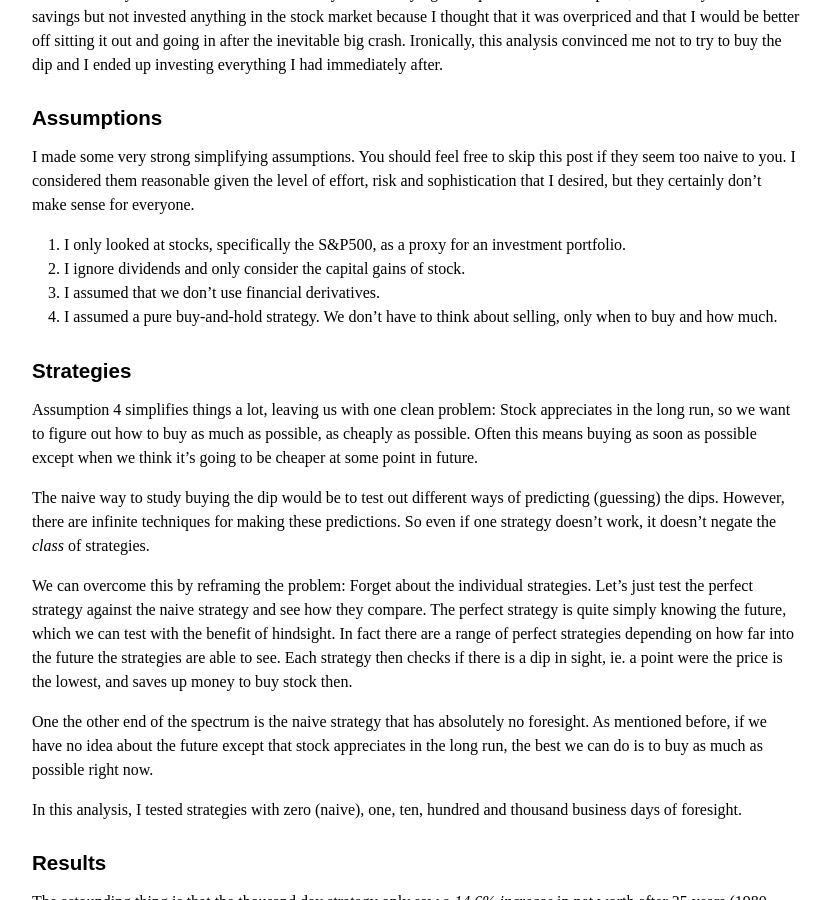
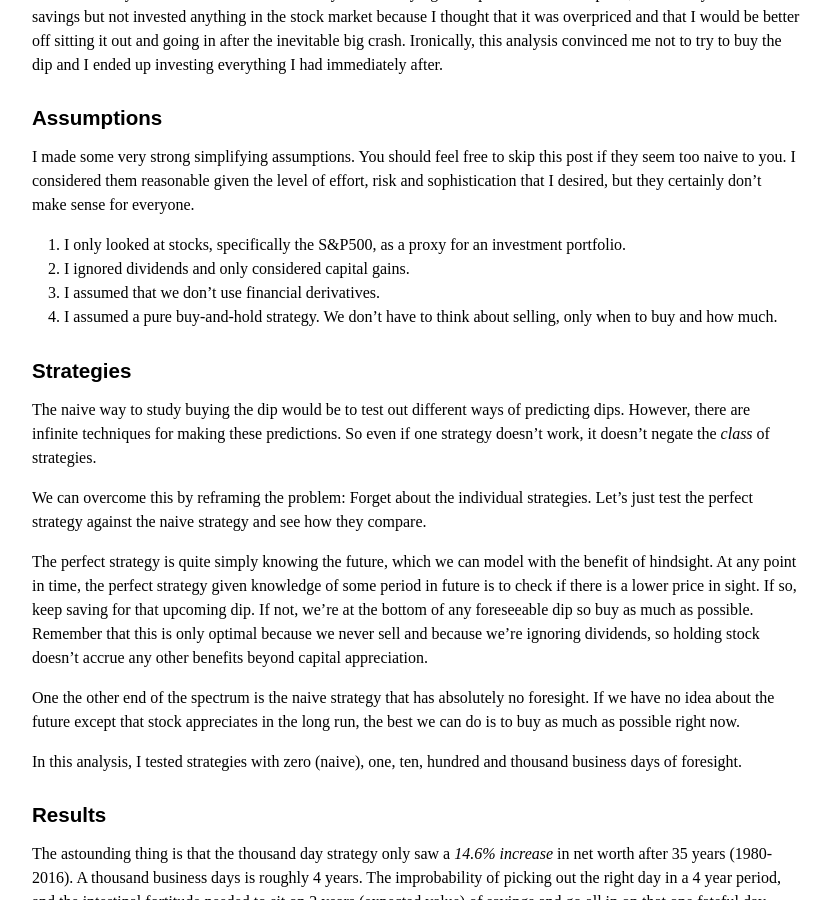
Before and after one commit to zichongkao/zichongkao.github.io, a Jekyll site: the page built from _posts/2018-02-08-The-Futility-Of-Buying-The-Dip.md, in a window 1280 px wide and 900 px high, scrolled down 200 px. Shown: the whole window, without its empty margins (224-1055 px from the left). Built offline with Jekyll 4.4.1, drawn with Linux system fonts in a browser that asks for light colours; some of the changed text lies outside the part shown.

Commit message:
revise some old posts

```diff
--- a/_posts/2018-02-08-The-Futility-Of-Buying-The-Dip.md
+++ b/_posts/2018-02-08-The-Futility-Of-Buying-The-Dip.md
@@ -10,18 +10,18 @@ This is an analysis I did in 2016 to convince myself that buying the dip is smar
 ### Assumptions
 I made some very strong simplifying assumptions. You should feel free to skip this post if they seem too naive to you. I considered them reasonable given the level of effort, risk and sophistication that I desired, but they certainly don't make sense for everyone.
 1. I only looked at stocks, specifically the S&P500, as a proxy for an investment portfolio.
-2. I ignore dividends and only consider the capital gains of stock.
+2. I ignored dividends and only considered capital gains.
 3. I assumed that we don't use financial derivatives.
 4. I assumed a pure buy-and-hold strategy. We don't have to think about selling, only when to buy and how much.
 
 ### Strategies
-Assumption 4 simplifies things a lot, leaving us with one clean problem: Stock appreciates in the long run, so we want to figure out how to buy as much as possible, as cheaply as possible. Often this means buying as soon as possible except when we think it's going to be cheaper at some point in future.
+The naive way to study buying the dip would be to test out different ways of predicting dips. However, there are infinite techniques for making these predictions. So even if one strategy doesn't work, it doesn't negate the *class* of strategies.
 
-The naive way to study buying the dip would be to test out different ways of predicting (guessing) the dips. However, there are infinite techniques for making these predictions. So even if one strategy doesn't work, it doesn't negate the *class* of strategies.
+We can overcome this by reframing the problem: Forget about the individual strategies. Let's just test the perfect strategy against the naive strategy and see how they compare.
 
-We can overcome this by reframing the problem: Forget about the individual strategies. Let's just test the perfect strategy against the naive strategy and see how they compare. The perfect strategy is quite simply knowing the future, which we can test with the benefit of hindsight. In fact there are a range of perfect strategies depending on how far into the future the strategies are able to see. Each strategy then checks if there is a dip in sight, ie. a point were the price is the lowest, and saves up money to buy stock then.
+The perfect strategy is quite simply knowing the future, which we can model with the benefit of hindsight. At any point in time, the perfect strategy given knowledge of some period in future is to check if there is a lower price in sight. If so, keep saving for that upcoming dip. If not, we're at the bottom of any foreseeable dip so buy as much as possible. Remember that this is only optimal because we never sell and because we're ignoring dividends, so holding stock doesn't accrue any other benefits beyond capital appreciation.
 
-One the other end of the spectrum is the naive strategy that has absolutely no foresight. As mentioned before, if we have no idea about the future except that stock appreciates in the long run, the best we can do is to buy as much as possible right now.
+One the other end of the spectrum is the naive strategy that has absolutely no foresight. If we have no idea about the future except that stock appreciates in the long run, the best we can do is to buy as much as possible right now.
 
 In this analysis, I tested strategies with zero (naive), one, ten, hundred and thousand business days of foresight.
 
@@ -91,7 +91,7 @@ The graph below shows the net worth of the strategies over time. Observe how clo
 The next graph gives us a perspective of the underlying stock purchasing behavior of the strategies. In the lead-up to the dotcom crash, between 1998 and 2002, the thousand day buy-the-dip strategy was able to hoard cash. It didn't purchase any stock during that time and only went in heavily when the market was at its lowest. The same thing happened between 2004 and 2008 in the lead-up to the the great financial crisis.
 <img src="/pics/output_15_1.png">
 
-No doubt these episodes allowed the buy-the-dip strategies to come out ahead. However, the graph shows that for long stretches of time (1983 to 1998 and 2008 to 2016), the buy-the-dip strategies, even with all their unnatural foresight, still found it optimal to slowly accumulate stock. It was during these long periods of incremental growth that *all* strategies built up significant portions of their net worth, eventually dwarfing gains from the periods of hoarding and making the buy-the-dip strategies only marginally better than the naive strategy especially given all the work that they require.
+No doubt these episodes allowed the buy-the-dip strategies to come out ahead. However, the graph shows that for long stretches of time (1983 to 1998 and 2008 to 2016), the buy-the-dip strategies, even with all their unnatural foresight, still found it optimal to slowly accumulate stock. It was during these long periods of incremental growth that *all* strategies built up significant portions of their net worth, eventually dwarfing gains from the periods of hoarding. This is why buy-the-dip strategies were only marginally better, especially given all the work that they require.
 
 
 ### The Grunt Work
```
Also changed, not shown: _posts/2015-04-18-Why-Writing-Publicly-Is-Probably-Worth-The-Risk.md (+4 -8 lines), 1 other file.
